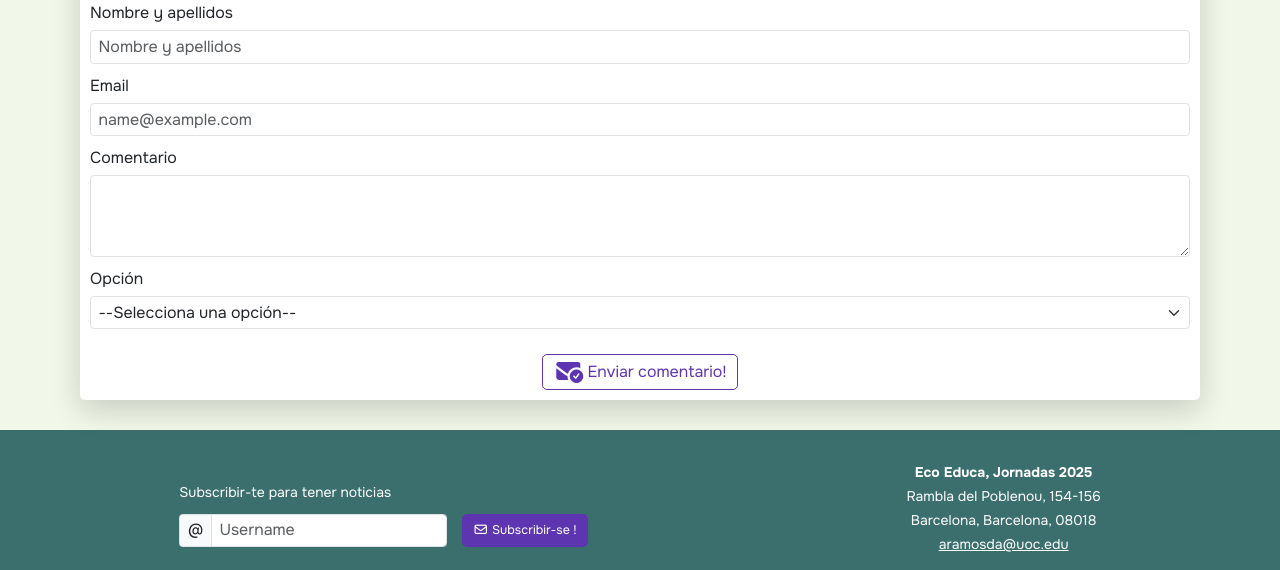
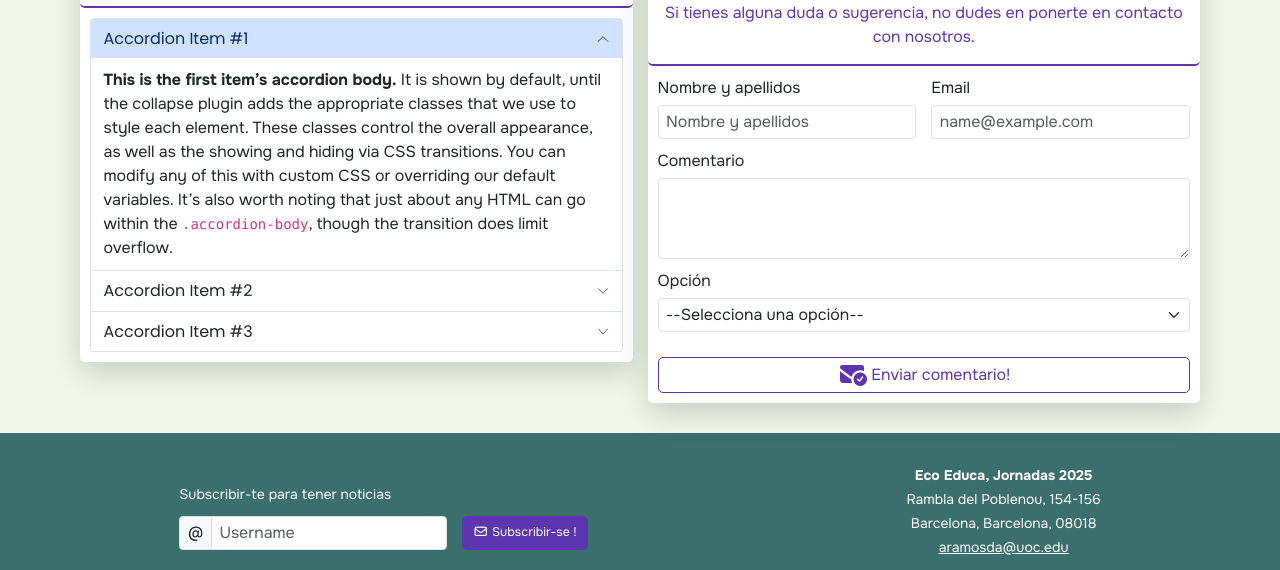
Before and after one commit to AlexFonte/PEC2-UOC-EINES-2, a website built with Parcel: page src/contact.html in a window 1280 px wide. Shown: the part 214-784 px from the top of the page. Built offline with nearby package versions, Linux system fonts and the light colour scheme; a small style sheet from the web is missing.

Commit message:
fix contact add container

```diff
--- a/src/assets/styles/layouts/_contact.scss
+++ b/src/assets/styles/layouts/_contact.scss
@@ -2,6 +2,24 @@ h1 {
     font-size: 3rem;
 }
 
-.card :is(.form-label, .form-select, .form-control, .btn) {
+.card :is(.form-label, .form-select, .form-control, .btn, .accordion-button) {
     font-size: 1.6rem;
 }
+
+.form__contact {
+    container-type: inline-size;
+    /* Habilita el uso de consultas de contenedor */
+    container-name: form-contact;
+    /* Asigna un nombre al contenedor */
+}
+
+@container form-contact (max-width: 600px) {
+    .form__footer__btn {
+        width: 100%;
+        /* El botón ocupará todo el ancho */
+        display: block;
+        /* Asegura que el botón sea un bloque */
+        text-align: center;
+        /* Centra el texto dentro del botón */
+    }
+}
--- a/src/contact.html
+++ b/src/contact.html
@@ -21,27 +21,110 @@
   <!-- HEADER -->
   <include src="./views/header.html"></include>
   <main class="container mb-5">
-    <section>
+    <section class="row">
+      <!-- DIVs vacios para centrar el contenido en el medio cuando sea en pantalla grande -->
+      <div class="col-12 col-lg-6 mt-5">
+        <div class="card border-0 shadow-lg rounded-3 faq__card">
+          <div class="card-header mt-2 text-center border-warning border-2 text-warning bg-white rounded-3">
+            <h2 class="text-bg-warning rounded-2 p-3 base__title">FAQ's</h2>
+          </div>
+          <div class="card-body">
+            <div class="accordion s" id="accordionPanelsStayOpenExample">
+              <div class="accordion-item">
+                <h3 class="accordion-header">
+                  <button class="accordion-button  text-bg-info" type="button" data-bs-toggle="collapse"
+                    data-bs-target="#panelsStayOpen-collapseOne" aria-expanded="true"
+                    aria-controls="panelsStayOpen-collapseOne">
+                    Accordion Item #1
+                  </button>
+                </h3>
+                <div id="panelsStayOpen-collapseOne" class="accordion-collapse collapse show">
+                  <div class="accordion-body">
+                    <strong>This is the first item’s accordion body.</strong> It is shown by default, until the collapse
+                    plugin adds the appropriate classes that we use to style each element. These classes control the
+                    overall
+                    appearance, as well as the showing and hiding via CSS transitions. You can modify any of this with
+                    custom CSS or overriding our default variables. It’s also worth noting that just about any HTML can
+                    go
+                    within the <code>.accordion-body</code>, though the transition does limit overflow.
+                  </div>
+                </div>
+              </div>
+              <div class="accordion-item">
+                <h3 class="accordion-header">
+                  <button class="accordion-button collapsed" type="button" data-bs-toggle="collapse"
+                    data-bs-target="#panelsStayOpen-collapseTwo" aria-expanded="false"
+                    aria-controls="panelsStayOpen-collapseTwo">
+                    Accordion Item #2
+                  </button>
+                </h3>
+                <div id="panelsStayOpen-collapseTwo" class="accordion-collapse collapse">
+                  <div class="accordion-body">
+                    <strong>This is the second item’s accordion body.</strong> It is hidden by default, until the
+                    collapse
+                    plugin adds the appropriate classes that we use to style each element. These classes control the
+                    overall
+                    appearance, as well as the showing and hiding via CSS transitions. You can modify any of this with
+                    custom CSS or overriding our default variables. It’s also worth noting that just about any HTML can
+                    go
+                    within the <code>.accordion-body</code>, though the transition does limit overflow.
+                  </div>
+                </div>
+              </div>
+              <div class="accordion-item">
+                <h3 class="accordion-header">
+                  <button class="accordion-button collapsed" type="button" data-bs-toggle="collapse"
+                    data-bs-target="#panelsStayOpen-collapseThree" aria-expanded="false"
+                    aria-controls="panelsStayOpen-collapseThree">
+                    Accordion Item #3
+                  </button>
+                </h3>
+                <div id="panelsStayOpen-collapseThree" class="accordion-collapse collapse">
+                  <div class="accordion-body">
+                    <strong>This is the third item’s accordion body.</strong> It is hidden by default, until the
+                    collapse
+                    plugin adds the appropriate classes that we use to style each element. These classes control the
+                    overall
+                    appearance, as well as the showing and hiding via CSS transitions. You can modify any of this with
+                    custom CSS or overriding our default variables. It’s also worth noting that just about any HTML can
+                    go
+                    within the <code>.accordion-body</code>, though the transition does limit overflow.
+                  </div>
+                </div>
+              </div>
+            </div>
+          </div>
+        </div>
+
+      </div>
+
+      <div class="col-12 col-lg-6 mt-5">
         <!-- form de contacto  -->
         <form name="contact" method="POST" netlify class="card border-0 shadow-lg rounded-3 form__contact">
-        <div class="card-header mt-2 text-center border-warning border-1 text-warning bg-white rounded-3">
-          <h2 class=" base__title">Formulario de contacto</h2>
+          <div class="card-header mt-2 text-center border-warning border-2 text-warning bg-white rounded-3">
+            <h2 class="text-bg-warning rounded-2 p-3 base__title">Formulario de contacto</h2>
             <p class="">Si tienes alguna duda o sugerencia, no dudes en ponerte en contacto con nosotros.</p>
           </div>
           <div class="card-body border-bottom-1">
-          <div class="mb-3">
+            <div class="row">
+              <div class="mb-3 col-12 col-md-6">
                 <label for="name" class="form-label">Nombre y apellidos</label>
                 <input type=" text" class="form-control" id="name" name="name" placeholder="Nombre y apellidos">
               </div>
-          <div class="mb-3">
+              <div class="mb-3 col-12 col-md-6">
                 <label for="email" class="form-label">Email</label>
                 <input type="email" class="form-control" id="email" name="email" placeholder="name@example.com">
               </div>
-          <div class="mb-3">
+            </div>
+
+            <div class="row">
+              <div class="mb-3 col-12">
                 <label for="comentario" class="form-label">Comentario</label>
                 <textarea class="form-control" id="comentairo" title="comentario" name="comentairo" rows="3"></textarea>
               </div>
-          <div class="mb-3">
+            </div>
+            <div class="row">
+              <div class="mb-3 col-12">
                 <label for="opcion" class="form-label">Opción</label>
                 <select class="form-select" id="opcion" name="opcion" aria-label="Floating label  select example">
                   <option selected value="">--Selecciona una opción--</option>
@@ -49,11 +132,11 @@
                   <option value="2">Two</option>
                   <option value="3">Three</option>
                 </select>
-
               </div>
             </div>
-        <div class="card-footer bg-white border-0 text-center rounded-3 mb-2">
-          <button type="button" class="btn btn-outline-warning btn-lg" data-bs-toggle="modal"
+          </div>
+          <div class="card-footer bg-white border-0 text-center rounded-3 mb-2 form__footer">
+            <button type="button" class="btn btn-outline-warning btn-lg form__footer__btn" data-bs-toggle="modal"
               data-bs-target="#exampleModal">
               <i class="fa-solid fa-envelope-circle-check fa-xl"></i>
               Enviar comentario!
@@ -62,7 +145,8 @@
           </div>
 
           <!-- modal confirmacion  -->
-        <div class="modal fade" id="exampleModal" tabindex="-1" aria-labelledby="exampleModalLabel" aria-hidden="true">
+          <div class="modal fade" id="exampleModal" tabindex="-1" aria-labelledby="exampleModalLabel"
+            aria-hidden="true">
             <div class="modal-dialog">
               <div class="modal-content">
                 <div class="modal-header">
@@ -90,10 +174,9 @@
               </div>
             </div>
         </form>
+      </div>
     </section>
-    <section class="bloque__alert container">
 
-    </section>
   </main>
   <include src="./views/footer.html"></include>
   <script type="module" src="./assets/scripts/main.js"></script><!-- do not remove this line! -->
```
Lines whose indentation alone changed are shown as unchanged.
